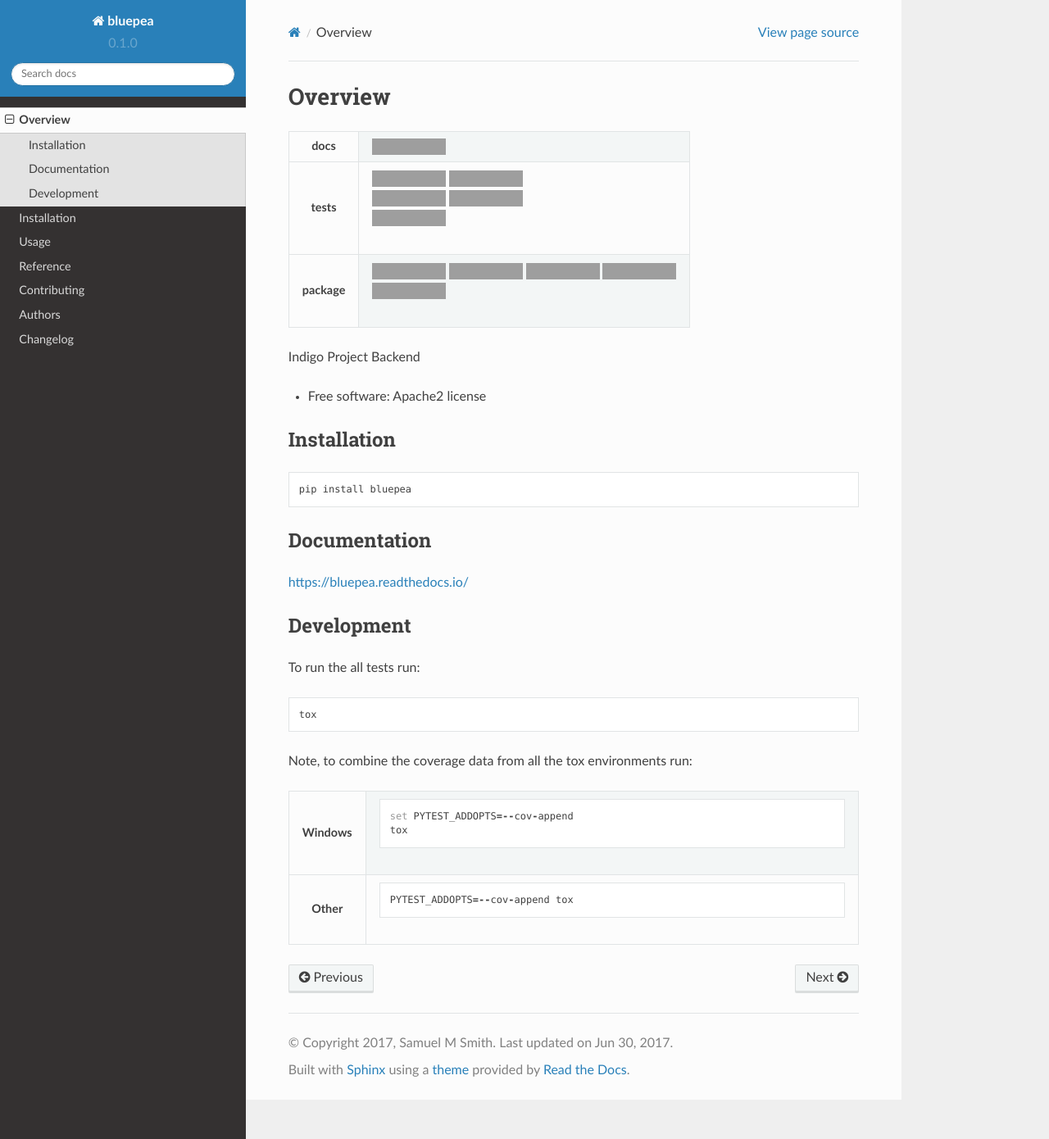
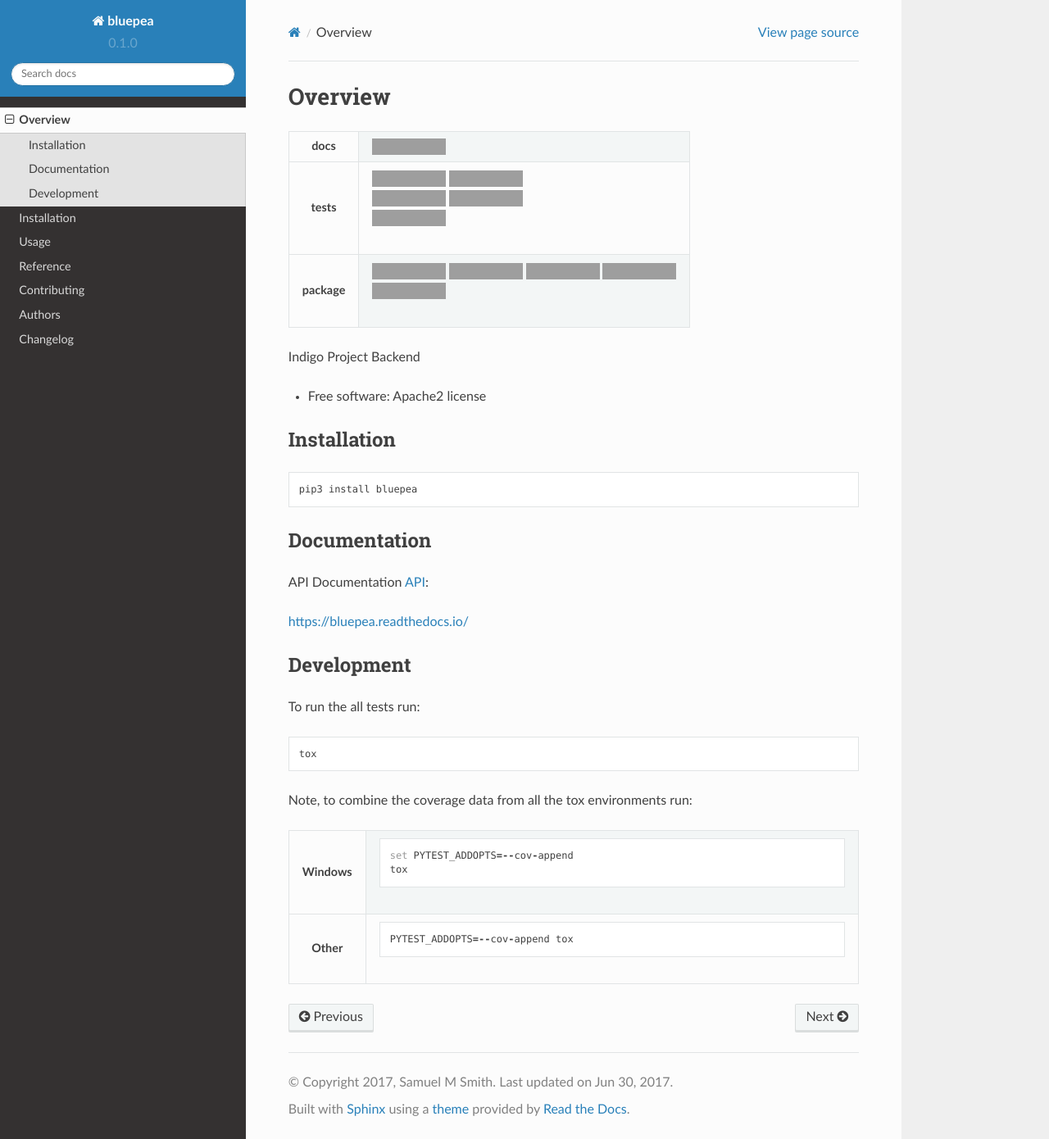
Before and after one commit to reputage/bluepea, a Sphinx documentation site: the page built from docs/readme.rst, in a window 1280 px wide and 1390 px high, cut to the strip 0-1390 px from the top of the window. Shown: the whole strip at 82% size. Built offline with Sphinx 7.4.7 and the Read the Docs theme 2.0.0, drawn with Linux system fonts in a browser that asks for light colours; grey boxes are pictures that could not be loaded.

```diff
--- a/README.rst
+++ b/README.rst
@@ -73,10 +73,16 @@ Installation
 
 ::
 
-    pip install bluepea
+    pip3 install bluepea
 
 Documentation
 =============
+
+API Documentation API_:
+
+.. _API: docs/reference/api.md
+
+
 
 https://bluepea.readthedocs.io/
 
```
Also changed, not shown: docs/reference/api.md (+1 -1 lines).
